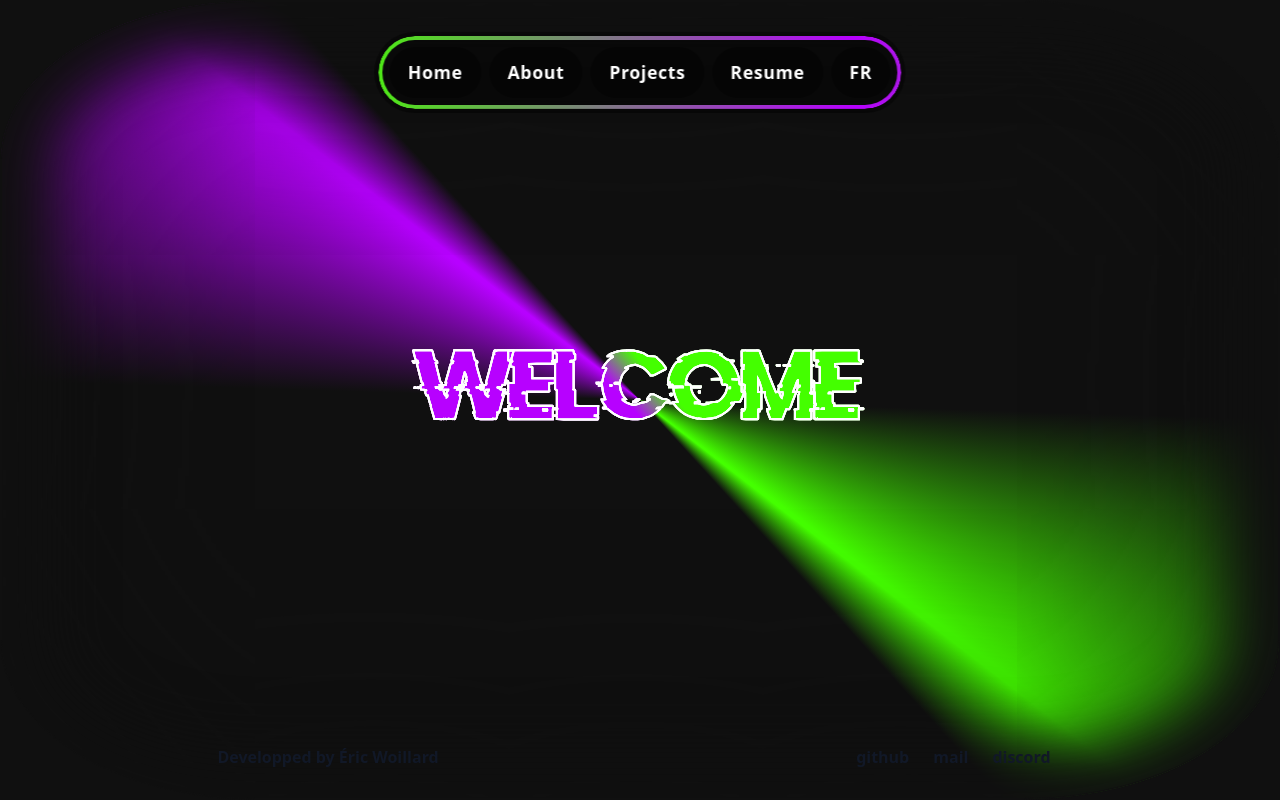
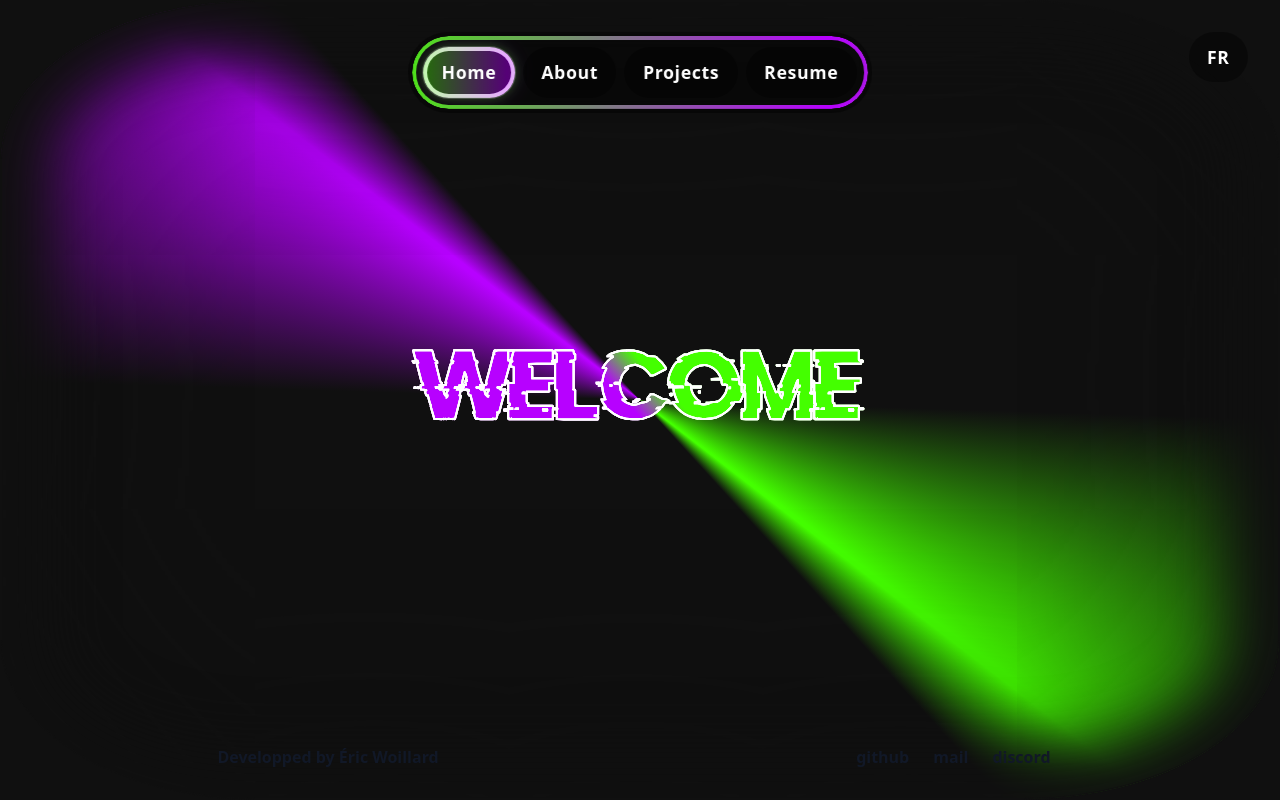
Before and after one commit to tristeceratops/tristeceratops.github.io, a React (Vite) app: page / in a window 1280 px wide. Built offline with nearby package versions, Linux system fonts and the light colour scheme.

Commit message:
route + header improve

```diff
--- a/package.json
+++ b/package.json
@@ -13,7 +13,8 @@
 	},
 	"dependencies": {
 		"react": "^19.2.4",
-		"react-dom": "^19.2.4"
+		"react-dom": "^19.2.4",
+		"react-router-dom": "^7.14.1"
 	},
 	"devDependencies": {
 		"@eslint/js": "^9.39.4",
--- a/src/App.css
+++ b/src/App.css
@@ -188,9 +188,19 @@
 	gap: 0.5rem;
 }
 
+.welcomepage-language-toggle {
+	position: fixed;
+	top: clamp(16px, 2.6vw, 32px);
+	right: clamp(16px, 2.6vw, 32px);
+	z-index: 4;
+}
+
 .main-button-style {
 	min-width: 3.25rem;
 	padding: 0.5rem 0.9rem;
+	display: inline-flex;
+	align-items: center;
+	justify-content: center;
 	border: 4px solid transparent;
 	border-radius: 999px;
 	background: #00000066;
@@ -198,6 +208,7 @@
 	font-size: 1.1rem;
 	font-weight: 700;
 	letter-spacing: 0.04em;
+	text-decoration: none;
 	cursor: pointer;
 }
 
@@ -232,6 +243,28 @@
 	background-clip: padding-box, border-box;
 	background-size: 100% 100%, 200% 100%;
 	background-position: 0 0, 0% 50%;
+}
+
+.main-button-style--active {
+	border-color: #ffffffaa;
+	animation: main-button-border-flow 1.8s linear infinite;
+	background:
+		linear-gradient(#00000088, #00000088) padding-box,
+		linear-gradient(90deg, var(--conic-ray-green), var(--conic-ray-purple), var(--conic-ray-green)) border-box;
+	background-clip: padding-box, border-box;
+	background-size: 100% 100%, 200% 100%;
+	background-position: 0 0, 0% 50%;
+	box-shadow:
+		0 0 0 1px #ffffff33,
+		0 0 12px #44ff0050,
+		0 0 20px #b701ff35;
+}
+
+.main-button-style--active:hover {
+	box-shadow:
+		0 0 0 1px #ffffff55,
+		0 0 16px #44ff0080,
+		0 0 26px #b701ff66;
 }
 
 @property --conic-rotation {
--- a/src/App.jsx
+++ b/src/App.jsx
@@ -1,13 +1,24 @@
 import './App.css'
+import { HashRouter, Route, Routes } from 'react-router-dom'
 import { LanguageProvider } from './i18n/LanguageContext'
+import AboutPage from './WelcomePage/AboutPageComponent'
+import ProjectsPage from './WelcomePage/ProjectsPageComponent'
+import ResumePage from './WelcomePage/ResumePageComponent'
 import WelcomePage from './WelcomePage/WelcomePageComponent'
 
 function App() {
 
   return (
-  <LanguageProvider>
-    <WelcomePage/>
-  </LanguageProvider>
+    <LanguageProvider>
+      <HashRouter>
+        <Routes>
+          <Route path="/" element={<WelcomePage />} />
+          <Route path="/about" element={<AboutPage />} />
+          <Route path="/projects" element={<ProjectsPage />} />
+          <Route path="/resume" element={<ResumePage />} />
+        </Routes>
+      </HashRouter>
+    </LanguageProvider>
   )
 }
 export default App
--- /dev/null
+++ b/src/WelcomePage/AboutPageComponent.jsx
@@ -0,0 +1,22 @@
+import '../App.css'
+import ConicRayBackground from './ConicRayBackground'
+import MainHeader from './MainHeader'
+import MainFooter from './MainFooter'
+import WelcomeTextLabel from './WelcomeTextLabel'
+
+function AboutPage() {
+	return (
+		<main className="welcomepage">
+			<div className="welcomepage-background">
+				<ConicRayBackground />
+			</div>
+			<MainHeader />
+			<section className="welcomepage-content">
+				<WelcomeTextLabel textKey="about" />
+			</section>
+			<MainFooter />
+		</main>
+	)
+}
+
+export default AboutPage
--- /dev/null
+++ b/src/WelcomePage/MainHeader.jsx
@@ -0,0 +1,53 @@
+import '../App.css'
+import { NavLink } from 'react-router-dom'
+import { useLanguage } from '../i18n/LanguageContext'
+import LanguageToggleButton from './LanguageToggleButton'
+
+export default function MainHeader() {
+	const { t } = useLanguage()
+
+	return (
+		<>
+			<header className="welcomepage-header" aria-label="Primary navigation">
+				<div className="welcomepage-header__buttons">
+					<NavLink
+						to="/"
+						end
+						className={({ isActive }) =>
+							`main-button-style ${isActive ? 'main-button-style--active' : ''}`.trim()
+						}
+					>
+						{t('home')}
+					</NavLink>
+					<NavLink
+						to="/about"
+						className={({ isActive }) =>
+							`main-button-style ${isActive ? 'main-button-style--active' : ''}`.trim()
+						}
+					>
+						{t('about')}
+					</NavLink>
+					<NavLink
+						to="/projects"
+						className={({ isActive }) =>
+							`main-button-style ${isActive ? 'main-button-style--active' : ''}`.trim()
+						}
+					>
+						{t('projects')}
+					</NavLink>
+					<NavLink
+						to="/resume"
+						className={({ isActive }) =>
+							`main-button-style ${isActive ? 'main-button-style--active' : ''}`.trim()
+						}
+					>
+						{t('resume')}
+					</NavLink>
+				</div>
+			</header>
+			<div className="welcomepage-language-toggle">
+				<LanguageToggleButton />
+			</div>
+		</>
+	)
+}
--- /dev/null
+++ b/src/WelcomePage/ProjectsPageComponent.jsx
@@ -0,0 +1,22 @@
+import '../App.css'
+import ConicRayBackground from './ConicRayBackground'
+import MainHeader from './MainHeader'
+import MainFooter from './MainFooter'
+import WelcomeTextLabel from './WelcomeTextLabel'
+
+function ProjectsPage() {
+	return (
+		<main className="welcomepage">
+			<div className="welcomepage-background">
+				<ConicRayBackground />
+			</div>
+			<MainHeader />
+			<section className="welcomepage-content">
+				<WelcomeTextLabel textKey="projects" />
+			</section>
+			<MainFooter />
+		</main>
+	)
+}
+
+export default ProjectsPage
--- /dev/null
+++ b/src/WelcomePage/ResumePageComponent.jsx
@@ -0,0 +1,22 @@
+import '../App.css'
+import ConicRayBackground from './ConicRayBackground'
+import MainHeader from './MainHeader'
+import MainFooter from './MainFooter'
+import WelcomeTextLabel from './WelcomeTextLabel'
+
+function ResumePage() {
+	return (
+		<main className="welcomepage">
+			<div className="welcomepage-background">
+				<ConicRayBackground />
+			</div>
+			<MainHeader />
+			<section className="welcomepage-content">
+				<WelcomeTextLabel textKey="resume" />
+			</section>
+			<MainFooter />
+		</main>
+	)
+}
+
+export default ResumePage
--- a/src/WelcomePage/WelcomeHeader.jsx
+++ /dev/null
@@ -1,27 +0,0 @@
-import '../App.css'
-import { useLanguage } from '../i18n/LanguageContext'
-import LanguageToggleButton from './LanguageToggleButton'
-
-export default function WelcomeHeader() {
-	const { t } = useLanguage()
-
-	return (
-		<header className="welcomepage-header" aria-label="Primary navigation">
-			<div className="welcomepage-header__buttons">
-				<button type="button" className="main-button-style">
-					{t('home')}
-				</button>
-				<button type="button" className="main-button-style">
-					{t('about')}
-				</button>
-				<button type="button" className="main-button-style">
-					{t('projects')}
-				</button>
-				<button type="button" className="main-button-style">
-					{t('resume')}
-				</button>
-				<LanguageToggleButton />
-			</div>
-		</header>
-	)
-}
--- a/src/WelcomePage/WelcomePageComponent.jsx
+++ b/src/WelcomePage/WelcomePageComponent.jsx
@@ -1,7 +1,7 @@
 import '../App.css'
 import ConicRayBackground from './ConicRayBackground'
-import WelcomeHeader from './WelcomeHeader'
-import MainFooter from './Footer'
+import MainHeader from './MainHeader'
+import MainFooter from './MainFooter'
 import WelcomeTextLabel from './WelcomeTextLabel'
 
 function WelcomePage() {
@@ -10,7 +10,7 @@ function WelcomePage() {
 	  <div className="welcomepage-background">
 		<ConicRayBackground />
 	  </div>
-	  <WelcomeHeader />
+	  <MainHeader />
 	  <section className="welcomepage-content">
 		<WelcomeTextLabel textKey="welcome" />
 	  </section>
```
Also changed, not shown: src/WelcomePage/MainFooter.jsx (renamed from src/WelcomePage/Footer.jsx), 1 other file (tests, documents, lock files or other folders).
